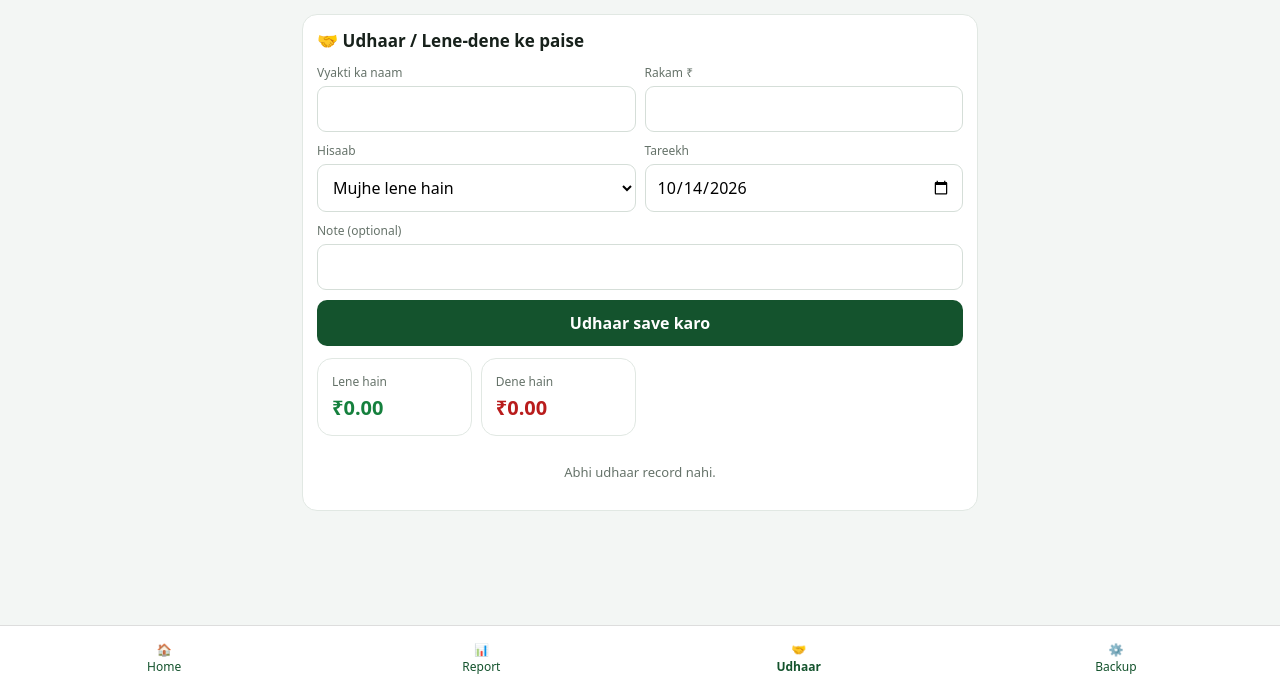
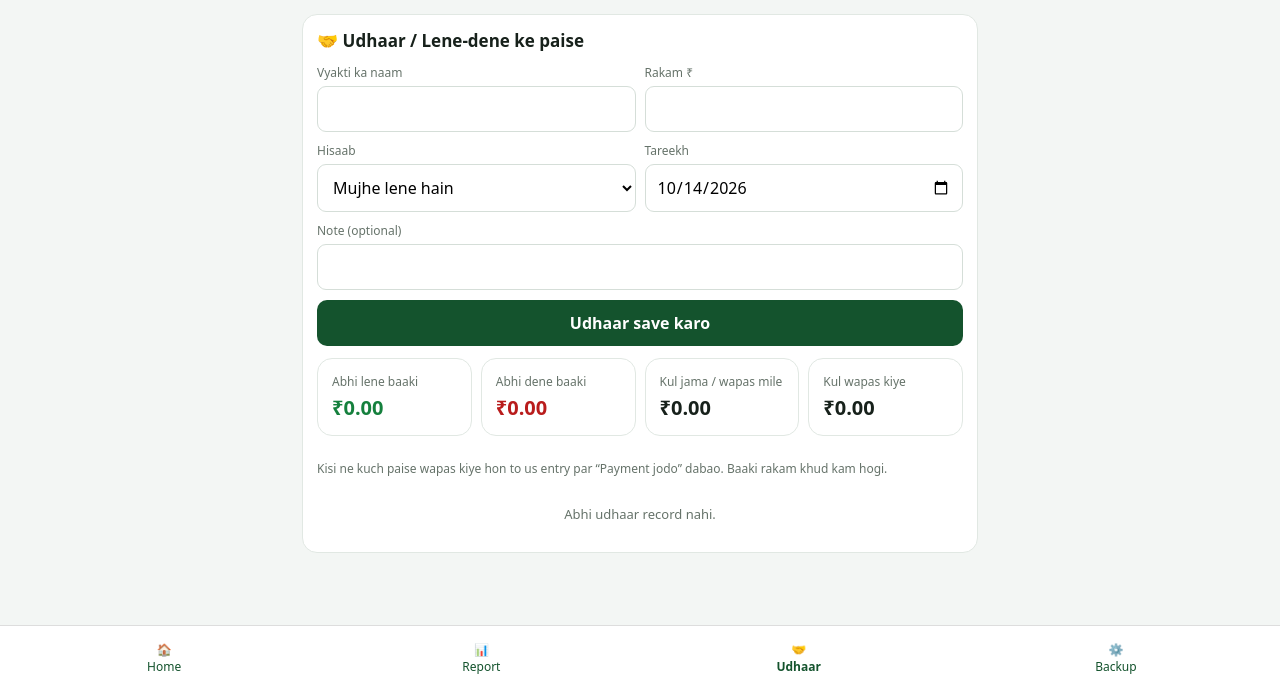
Before and after one commit to jufguukofddt-ship-it/My-Hisab, a plain HTML site: page index.html in a window 1280 px wide. Both pictures are taken after a click on the button "🤝 Udhaar". Shown: the part 110-800 px from the top of the page. Drawn offline with Linux system fonts and the light colour scheme.

Commit message:
Add files via upload

```diff
--- a/index.html
+++ b/index.html
@@ -8,7 +8,7 @@
 <div class="panel"><h2>➕ Kamai ya kharch jodo</h2><form id="tf"><div class="row"><div class="field"><label>Type</label><select id="type"><option value="expense">Kharch</option><option value="income">Kamai</option></select></div><div class="field"><label>Rakam (₹)</label><input id="amt" type="number" min=".01" step=".01" required placeholder="500"></div></div><div class="row"><div class="field"><label>Kis liye?</label><input id="title" required placeholder="Petrol, salary..."></div><div class="field"><label>Category</label><select id="cat"><option>Ghar</option><option>Rashan</option><option>Petrol / Yatra</option><option>Bill / Recharge</option><option>Sehat</option><option>Padhai</option><option>Salary / Kamai</option><option>Shopping</option><option>Dusra</option></select></div></div><div class="row"><div class="field"><label>Tareekh</label><input id="date" type="date" required></div><div class="field"><label>Note (optional)</label><input id="note" placeholder="Extra detail"></div></div><button class="btn">Save karo</button></form></div>
 <div class="panel"><h2>Recent len-den</h2><div id="recent"></div></div></section>
 <section id="report" class="hidden"><div class="panel"><h2>📊 Report</h2><div class="row"><div class="field"><label>Shuru ki tareekh</label><input id="from" type="date"></div><div class="field"><label>Aakhri tareekh</label><input id="to" type="date"></div></div><button class="btn soft" id="filter">Report dikhao</button><div class="cards" style="margin-top:12px"><div class="card"><div class="label">Kamai</div><div class="amount green" id="ri">₹0</div></div><div class="card"><div class="label">Kharch</div><div class="amount red" id="re">₹0</div></div><div class="card"><div class="label">Net</div><div class="amount" id="rn">₹0</div></div><div class="card"><div class="label">Records</div><div class="amount" id="rc">0</div></div></div><h2>Category ke hisaab se kharch</h2><div id="cats"></div><button class="btn soft" id="csv">CSV report download</button></div></section>
-<section id="debt" class="hidden"><div class="panel"><h2>🤝 Udhaar / Lene-dene ke paise</h2><form id="df"><div class="row"><div class="field"><label>Vyakti ka naam</label><input id="person" required></div><div class="field"><label>Rakam ₹</label><input id="damt" type="number" min=".01" step=".01" required></div></div><div class="row"><div class="field"><label>Hisaab</label><select id="dtype"><option value="receive">Mujhe lene hain</option><option value="pay">Mujhe dene hain</option></select></div><div class="field"><label>Tareekh</label><input id="ddate" type="date" required></div></div><div class="field"><label>Note (optional)</label><input id="dnote"></div><button class="btn">Udhaar save karo</button></form><div class="cards" style="margin-top:12px"><div class="card"><div class="label">Lene hain</div><div class="amount green" id="recv">₹0</div></div><div class="card"><div class="label">Dene hain</div><div class="amount red" id="pay">₹0</div></div></div><div id="debts"></div></div></section>
+<section id="debt" class="hidden"><div class="panel"><h2>🤝 Udhaar / Lene-dene ke paise</h2><form id="df"><div class="row"><div class="field"><label>Vyakti ka naam</label><input id="person" required></div><div class="field"><label>Rakam ₹</label><input id="damt" type="number" min=".01" step=".01" required></div></div><div class="row"><div class="field"><label>Hisaab</label><select id="dtype"><option value="receive">Mujhe lene hain</option><option value="pay">Mujhe dene hain</option></select></div><div class="field"><label>Tareekh</label><input id="ddate" type="date" required></div></div><div class="field"><label>Note (optional)</label><input id="dnote"></div><button class="btn">Udhaar save karo</button></form><div class="cards" style="margin-top:12px"><div class="card"><div class="label">Abhi lene baaki</div><div class="amount green" id="recv">₹0</div></div><div class="card"><div class="label">Abhi dene baaki</div><div class="amount red" id="pay">₹0</div></div><div class="card"><div class="label">Kul jama / wapas mile</div><div class="amount" id="got">₹0</div></div><div class="card"><div class="label">Kul wapas kiye</div><div class="amount" id="returned">₹0</div></div></div><p class="note">Kisi ne kuch paise wapas kiye hon to us entry par “Payment jodo” dabao. Baaki rakam khud kam hogi.</p><div id="debts"></div></div></section>
 <section id="settings" class="hidden"><div class="panel"><h2>⚙️ Backup</h2><p class="note">Record isi browser mein save hote hain. Browser data clear karne se record mit sakte hain. Backup samay-samay par download karna.</p><button class="btn soft" id="backup">Backup download</button><div class="field" style="margin-top:12px"><label>Backup file restore</label><input id="file" type="file" accept=".json,application/json"></div><button class="btn soft" id="restore">Restore karo</button><p class="note">Yeh pehla version hai; cloud sync abhi nahi hai. Doosre phone mein record le jaane ke liye backup/restore use karo.</p><button class="btn" style="background:#b91c1c" id="clear">Saara data delete karo</button></div></section></main>
 <nav class="nav"><button data-page="home">🏠<br>Home</button><button data-page="report">📊<br>Report</button><button data-page="debt">🤝<br>Udhaar</button><button data-page="settings">⚙️<br>Backup</button></nav>
 <script>
@@ -22,7 +22,8 @@ function selected(){return tx.filter(x=>(!$('from').value||x.date>=$('from').val
 function report(){let a=selected(),i=a.filter(x=>x.type==='income').reduce((s,x)=>s+x.amt,0),e=a.filter(x=>x.type==='expense').reduce((s,x)=>s+x.amt,0);$('ri').textContent=money(i);$('re').textContent=money(e);$('rn').textContent=money(i-e);$('rc').textContent=a.length;let c={};a.filter(x=>x.type==='expense').forEach(x=>c[x.cat]=(c[x.cat]||0)+x.amt);$('cats').innerHTML=Object.keys(c).length?Object.entries(c).sort((a,b)=>b[1]-a[1]).map(([k,v])=>`<div class="entry"><b>${esc(k)}</b><b>${money(v)}</b></div>`).join(''):'<div class="empty">Is date range mein kharch nahi.</div>'}
 $('filter').onclick=report;$('csv').onclick=()=>{let rows=[['Date','Type','Title','Category','Amount INR','Note'],...selected().map(x=>[x.date,x.type,x.title,x.cat,x.amt,x.note])],csv=rows.map(r=>r.map(v=>'"'+String(v??'').replace(/"/g,'""')+'"').join(',')).join('\r\n'),a=document.createElement('a');a.href=URL.createObjectURL(new Blob(['\ufeff'+csv],{type:'text/csv;charset=utf-8'}));a.download='my-hisab-report.csv';a.click();URL.revokeObjectURL(a.href)};
 $('df').onsubmit=e=>{e.preventDefault();debt.push({id:Date.now(),person:$('person').value.trim(),amt:Number($('damt').value),type:$('dtype').value,date:$('ddate').value,note:$('dnote').value.trim()});save();e.target.reset();$('ddate').value=today();renderDebt()};window.delDebt=id=>{if(confirm('Udhaar delete karein?')){debt=debt.filter(x=>x.id!==id);save();renderDebt()}};
-function renderDebt(){let r=debt.filter(x=>x.type==='receive').reduce((s,x)=>s+x.amt,0),p=debt.filter(x=>x.type==='pay').reduce((s,x)=>s+x.amt,0);$('recv').textContent=money(r);$('pay').textContent=money(p);$('debts').innerHTML=debt.length?[...debt].sort((a,b)=>b.date.localeCompare(a.date)).map(x=>`<div class="entry"><div><b>${esc(x.person)}</b><div class="meta">${x.date} · ${x.type==='receive'?'Mujhe lene hain':'Mujhe dene hain'} ${x.note?'· '+esc(x.note):''}</div></div><div style="text-align:right"><b class="${x.type==='receive'?'green':'red'}">${money(x.amt)}</b><br><button class="small" onclick="delDebt(${x.id})">Delete</button></div></div>`).join(''):'<div class="empty">Abhi udhaar record nahi.</div>'}
+function renderDebt(){debt=debt.map(x=>({...x,paid:Number(x.paid)||0}));let r=debt.filter(x=>x.type==='receive').reduce((s,x)=>s+Math.max(0,x.amt-x.paid),0),p=debt.filter(x=>x.type==='pay').reduce((s,x)=>s+Math.max(0,x.amt-x.paid),0),got=debt.filter(x=>x.type==='receive').reduce((s,x)=>s+x.paid,0),returned=debt.filter(x=>x.type==='pay').reduce((s,x)=>s+x.paid,0);$('recv').textContent=money(r);$('pay').textContent=money(p);$('got').textContent=money(got);$('returned').textContent=money(returned);$('debts').innerHTML=debt.length?[...debt].sort((a,b)=>b.date.localeCompare(a.date)).map(x=>{let left=Math.max(0,x.amt-x.paid);return `<div class="entry"><div style="flex:1"><b>${esc(x.person)}</b><div class="meta">${x.date} · ${x.type==='receive'?'Mujhe lene hain':'Mujhe dene hain'} ${x.note?'· '+esc(x.note):''}</div><div class="meta">Kul: ${money(x.amt)} · Jama/waapas: ${money(x.paid)} · <b>Baaki: ${money(left)}</b></div></div><div style="text-align:right;min-width:92px"><b class="${x.type==='receive'?'green':'red'}">${money(left)}</b><br>${left>0?`<button class="small" onclick="payDebt(${x.id})">Payment jodo</button><br>`:''}<button class="small" onclick="delDebt(${x.id})">Delete</button></div></div>`}).join(''):'<div class="empty">Abhi udhaar record nahi.</div>';save()}
+window.payDebt=id=>{let x=debt.find(d=>d.id===id);if(!x)return;let left=Math.max(0,x.amt-(Number(x.paid)||0));if(left<=0)return alert('Is hisaab ki poori rakam clear hai');let val=prompt(`Kitne paise ${x.type==='receive'?'wapas mile':'wapas kiye'}? Baaki ${money(left)}`);if(val===null)return;let n=Number(val);if(!Number.isFinite(n)||n<=0)return alert('Sahi rakam likho');if(n>left)return alert('Rakam baaki se zyada nahi ho sakti');x.paid=(Number(x.paid)||0)+n;save();renderDebt();alert('Payment jod di gayi')};
 function download(blob,name){let a=document.createElement('a');a.href=URL.createObjectURL(blob);a.download=name;a.click();setTimeout(()=>URL.revokeObjectURL(a.href),1000)}
 $('backup').onclick=()=>download(new Blob([JSON.stringify({tx,debt},null,2)],{type:'application/json'}),'my-hisab-backup.json');$('restore').onclick=async()=>{let f=$('file').files[0];if(!f)return alert('Pehle backup file chuno');try{let d=JSON.parse(await f.text());if(!Array.isArray(d.tx)||!Array.isArray(d.debt))throw 0;if(!confirm('Current records replace ho jayenge. Continue?'))return;tx=d.tx;debt=d.debt;save();render();alert('Backup restore ho gaya')}catch(e){alert('Backup file sahi nahi hai')}};
 $('clear').onclick=()=>{if(confirm('Saara data delete karna hai?')){tx=[];debt=[];save();render()}};
```
